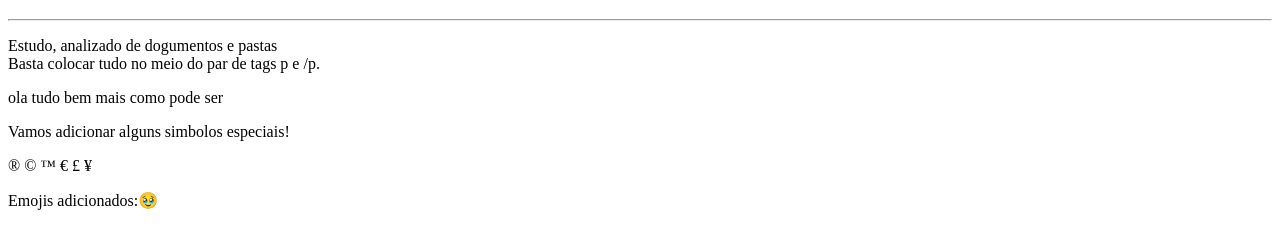
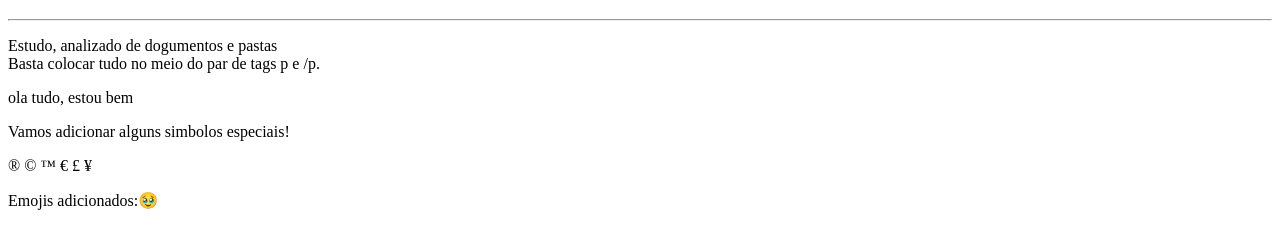
Before and after one commit to DanSouzaDev/android02, a plain HTML site: page index.html in a window 1280 px wide. Shown: the part 61-310 px from the top of the page. Drawn offline with Linux system fonts and the light colour scheme.

Commit message:
Lucas alterei tudo

```diff
--- a/index.html
+++ b/index.html
@@ -9,7 +9,7 @@
     <h1>Sites - Provas - Documentos</h1>
     <hr>
     <p>Estudo, analizado de dogumentos e pastas <br> Basta colocar tudo no meio do par de tags p e /p.
-        <p> ola tudo bem mais como pode ser </p>
+        <p> ola tudo, estou bem </p>
         <p> Vamos adicionar alguns simbolos especiais!
     </p>
         &reg;
```
